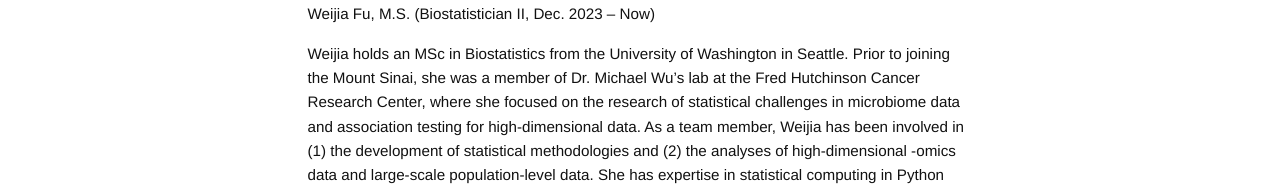
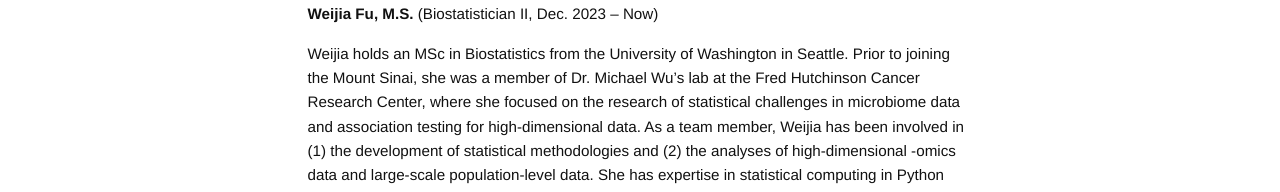
Before and after one commit to sjahnn/sjahnn.github.io, a Jekyll site: the page built from team.md, in a window 1280 px wide. Shown: the part 451-643 px from the top of the page. Built offline with Jekyll 4.4.1, drawn with Linux system fonts in a browser that asks for light colours.

```diff
--- a/team.md
+++ b/team.md
@@ -5,6 +5,6 @@ permalink: /team/
 
 {% include image.html url="/images/WFu_Profile.JPG" width=700 align="center" %}
 
-Weijia Fu, M.S. (Biostatistician II, Dec. 2023 -- Now)
+**Weijia Fu, M.S.** (Biostatistician II, Dec. 2023 -- Now)
 
 Weijia holds an MSc in Biostatistics from the University of Washington in Seattle. Prior to joining the Mount Sinai, she was a member of Dr. Michael Wu's lab at the Fred Hutchinson Cancer Research Center, where she focused on the research of statistical challenges in microbiome data and association testing for high-dimensional data. As a team member, Weijia has been involved in (1) the development of statistical methodologies and (2) the analyses of high-dimensional -omics data and large-scale population-level data. She has expertise in statistical computing in Python and R. Her recent accomplishments include an identification of cell-type-specific associations from bulk high-throughput omics data, a revealing of novel mechanisms for prostate cancer survival through a transcriptome-wide association study, and a construction of Docker for data simulators.
```
